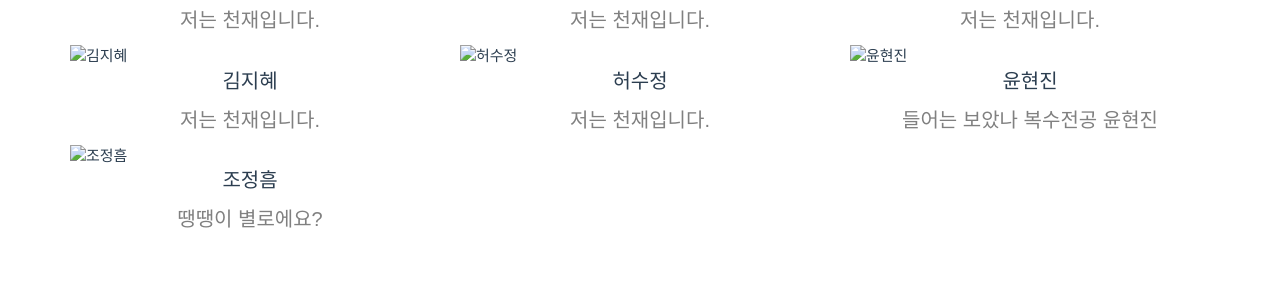
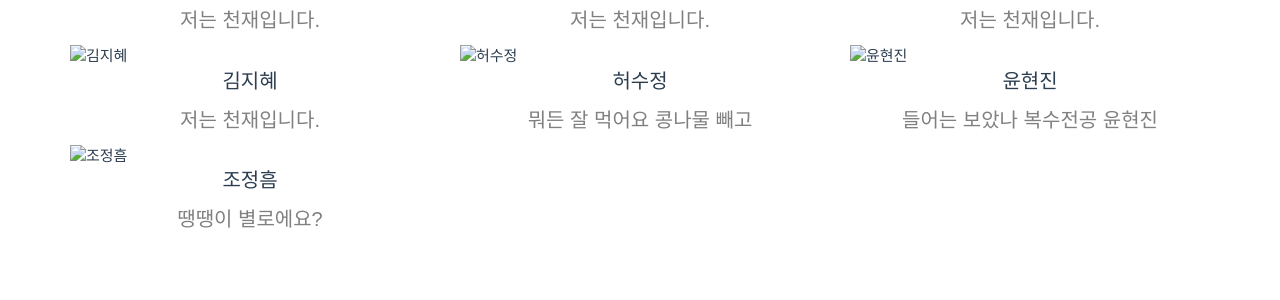
Before and after one commit to ec2014e/ec2014e.github.com, a Jekyll site: the page built from _members/2014-11-08-hsj-8.md, in a window 1280 px wide and 900 px high, scrolled down 769 px. Shown: the part 151-451 px from the top of the window. Built offline with Jekyll 4.4.1, drawn with Linux system fonts in a browser that asks for light colours; some web fonts are replaced.

Commit message:
Update description.
Update description.

```diff
--- a/_members/2014-11-08-hsj-8.md
+++ b/_members/2014-11-08-hsj-8.md
@@ -2,5 +2,5 @@
 layout: default
 img: hsj.png
 name: 허수정
-description: 저는 천재입니다.
+description: 뭐든 잘 먹어요 콩나물 빼고
 ---
```
